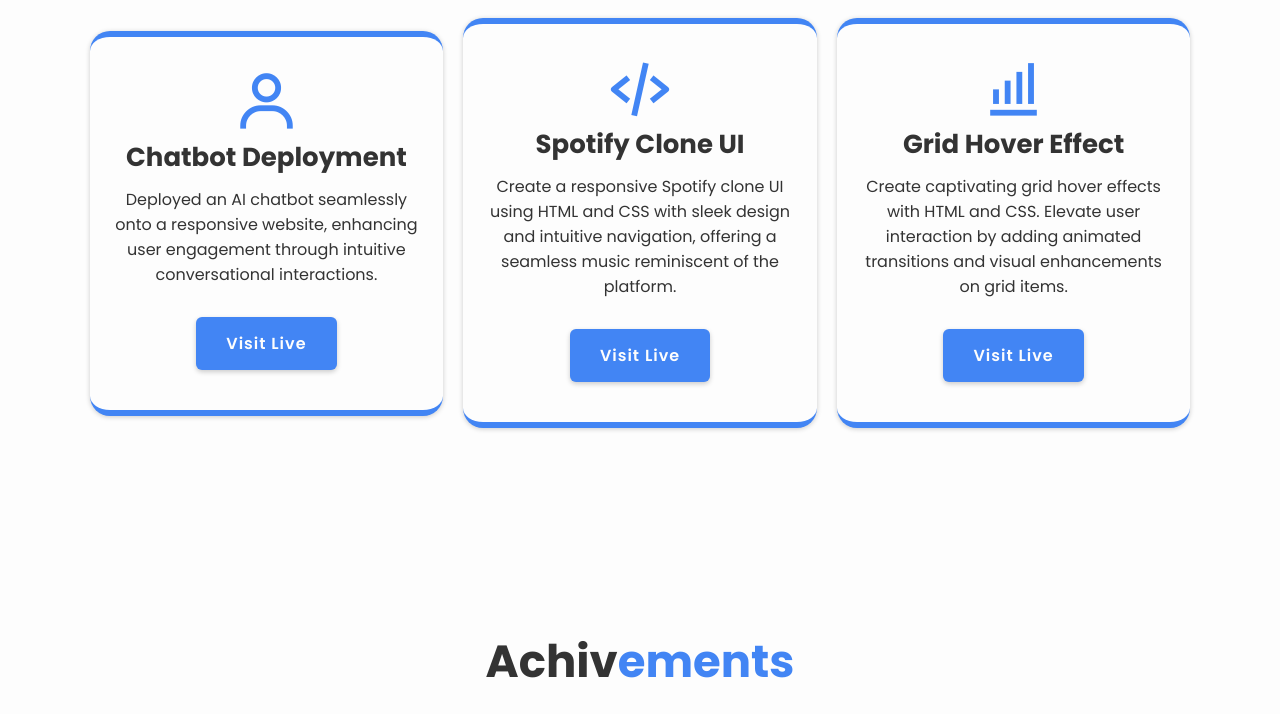
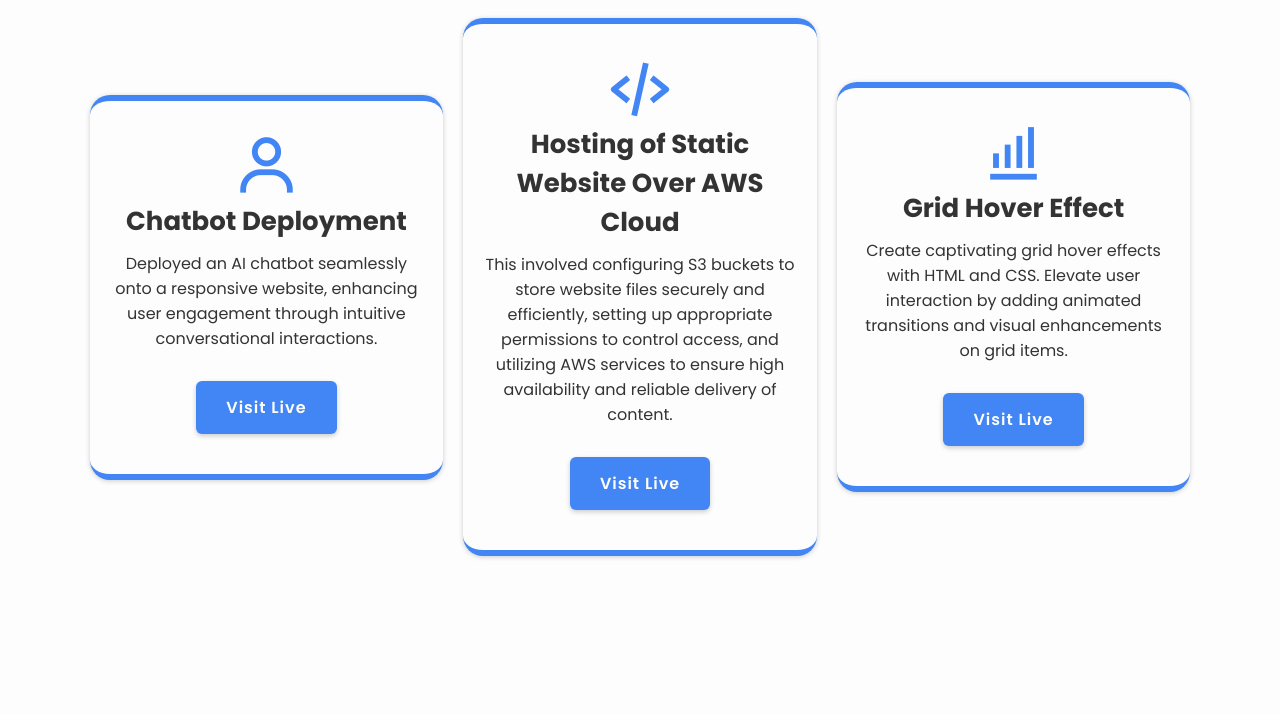
Before and after one commit to Aaru607/Portfolio, a plain HTML site: page index.html in a window 1280 px wide. Shown: the part 1800-2514 px from the top of the page. Drawn offline with nearby package versions, Linux system fonts and the light colour scheme; files that its build step writes are made by us from their sources; files whose address does not match are found by name.

Commit message:
Update index.html

```diff
--- a/index.html
+++ b/index.html
@@ -132,9 +132,9 @@
             </div>
             <div class="services-box">
                 <i class='bx bx-code-alt'></i>
-                <h3>Spotify Clone UI</h3>
-                <p>Create a responsive Spotify clone UI using HTML and CSS with sleek design and intuitive navigation, offering a seamless music reminiscent of the platform.</p>
-                <a href="https://aaru607.github.io/Spotify-Clone/" class="btn">Visit Live</a>
+                <h3>Hosting of Static Website Over AWS Cloud</h3>
+                <p>This involved configuring S3 buckets to store website files securely and efficiently, setting up appropriate permissions to control access, and utilizing AWS services to ensure high availability and reliable delivery of content.</p>
+                <a href="#" class="btn">Visit Live</a>
             </div>
             <div class="services-box">
                 <i class='bx bx-bar-chart-alt'></i>
```
